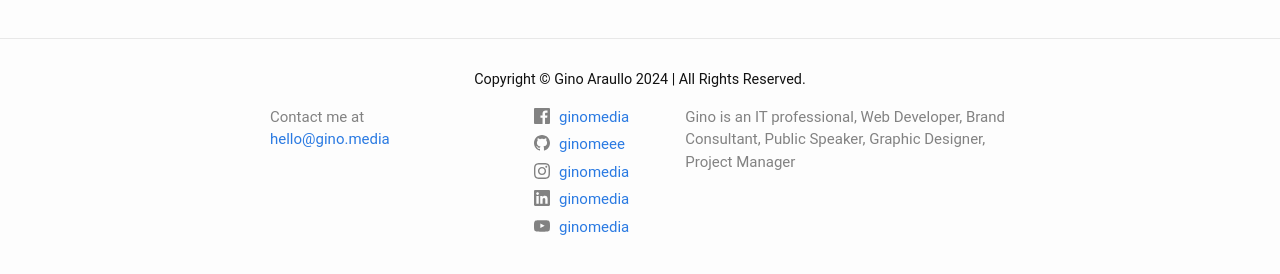
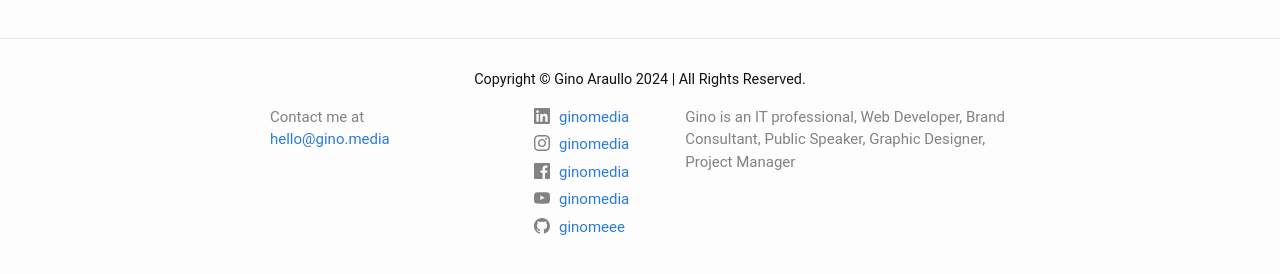
Before and after one commit to ginomeee/ginomedia, a Jekyll site: the page built from posts.markdown, in a window 1280 px wide. Shown: the part 602-876 px from the top of the page. Built offline with Jekyll 4.4.1, drawn with Linux system fonts in a browser that asks for light colours.

Commit message:
change social list order

```diff
--- a/_includes/social.html
+++ b/_includes/social.html
@@ -1,14 +1,14 @@
 <ul class="social-media-list">
+  {%- if site.linkedin_username -%}<li><a href="https://www.linkedin.com/in/{{ site.linkedin_username| cgi_escape | escape }}"><svg class="svg-icon"><use xlink:href="{{ '/assets/minima-social-icons.svg#linkedin' | relative_url }}"></use></svg> <span class="username">{{ site.linkedin_username| escape }}</span></a></li>{%- endif -%}
+  {%- if site.instagram_username -%}<li><a href="https://instagram.com/{{ site.instagram_username| cgi_escape | escape }}"><svg class="svg-icon"><use xlink:href="{{ '/assets/minima-social-icons.svg#instagram' | relative_url }}"></use></svg> <span class="username">{{ site.instagram_username| escape }}</span></a></li>{%- endif -%}
   {%- if site.dribbble_username -%}<li><a href="https://dribbble.com/{{ site.dribbble_username| cgi_escape | escape }}"><svg class="svg-icon"><use xlink:href="{{ '/assets/minima-social-icons.svg#dribbble' | relative_url }}"></use></svg> <span class="username">{{ site.dribbble_username| escape }}</span></a></li>{%- endif -%}
   {%- if site.facebook_username -%}<li><a href="https://www.facebook.com/{{ site.facebook_username| cgi_escape | escape }}"><svg class="svg-icon"><use xlink:href="{{ '/assets/minima-social-icons.svg#facebook' | relative_url }}"></use></svg> <span class="username">{{ site.facebook_username| escape }}</span></a></li>{%- endif -%}
   {%- if site.flickr_username -%}<li><a href="https://www.flickr.com/photos/{{ site.flickr_username| cgi_escape | escape }}"><svg class="svg-icon"><use xlink:href="{{ '/assets/minima-social-icons.svg#flickr' | relative_url }}"></use></svg> <span class="username">{{ site.flickr_username| escape }}</span></a></li>{%- endif -%}
-  {%- if site.github_username -%}<li><a href="https://github.com/{{ site.github_username| cgi_escape | escape }}"><svg class="svg-icon"><use xlink:href="{{ '/assets/minima-social-icons.svg#github' | relative_url }}"></use></svg> <span class="username">{{ site.github_username| escape }}</span></a></li>{%- endif -%}
-  {%- if site.instagram_username -%}<li><a href="https://instagram.com/{{ site.instagram_username| cgi_escape | escape }}"><svg class="svg-icon"><use xlink:href="{{ '/assets/minima-social-icons.svg#instagram' | relative_url }}"></use></svg> <span class="username">{{ site.instagram_username| escape }}</span></a></li>{%- endif -%}
-  {%- if site.linkedin_username -%}<li><a href="https://www.linkedin.com/in/{{ site.linkedin_username| cgi_escape | escape }}"><svg class="svg-icon"><use xlink:href="{{ '/assets/minima-social-icons.svg#linkedin' | relative_url }}"></use></svg> <span class="username">{{ site.linkedin_username| escape }}</span></a></li>{%- endif -%}
   {%- if site.pinterest_username -%}<li><a href="https://www.pinterest.com/{{ site.pinterest_username| cgi_escape | escape }}"><svg class="svg-icon"><use xlink:href="{{ '/assets/minima-social-icons.svg#pinterest' | relative_url }}"></use></svg> <span class="username">{{ site.pinterest_username| escape }}</span></a></li>{%- endif -%}
   {%- for mst in site.mastodon -%}{%- if mst.username and mst.instance -%}<li><a href="https://{{ mst.instance| cgi_escape | escape}}/@{{mst.username}}"><svg class="svg-icon"><use xlink:href="{{ '/assets/minima-social-icons.svg#mastodon' | relative_url }}"></use></svg> <span class="username">{{ mst.username|escape }}</span></a></li>{%- endif -%}{%- endfor -%}
   {%- if site.twitter_username -%}<li><a href="https://www.twitter.com/{{ site.twitter_username| cgi_escape | escape }}"><svg class="svg-icon"><use xlink:href="{{ '/assets/minima-social-icons.svg#twitter' | relative_url }}"></use></svg> <span class="username">{{ site.twitter_username| escape }}</span></a></li>{%- endif -%}
   {%- if site.youtube_username -%}<li><a href="https://youtube.com/{{ site.youtube_username| cgi_escape | escape }}"><svg class="svg-icon"><use xlink:href="{{ '/assets/minima-social-icons.svg#youtube' | relative_url }}"></use></svg> <span class="username">{{ site.youtube_username| escape }}</span></a></li>{%- endif -%}
+  {%- if site.github_username -%}<li><a href="https://github.com/{{ site.github_username| cgi_escape | escape }}"><svg class="svg-icon"><use xlink:href="{{ '/assets/minima-social-icons.svg#github' | relative_url }}"></use></svg> <span class="username">{{ site.github_username| escape }}</span></a></li>{%- endif -%}
   {%- if site.googleplus_username -%}<li><a href="https://plus.google.com/{{ site.googleplus_username| escape }}"><svg class="svg-icon"><use xlink:href="{{ '/assets/minima-social-icons.svg#googleplus' | relative_url }}"></use></svg> <span class="username">{{ site.googleplus_username| escape }}</span></a></li>{%- endif -%}
   {%- if site.rss -%}<li><a href="{{ 'feed.xml' | relative_url }}"><svg class="svg-icon"><use xlink:href="{{ '/assets/minima-social-icons.svg#rss' | relative_url }}"></use></svg> <span>{{ site.rss | escape }}</span></a></li>{%- endif -%}
 </ul>
```
